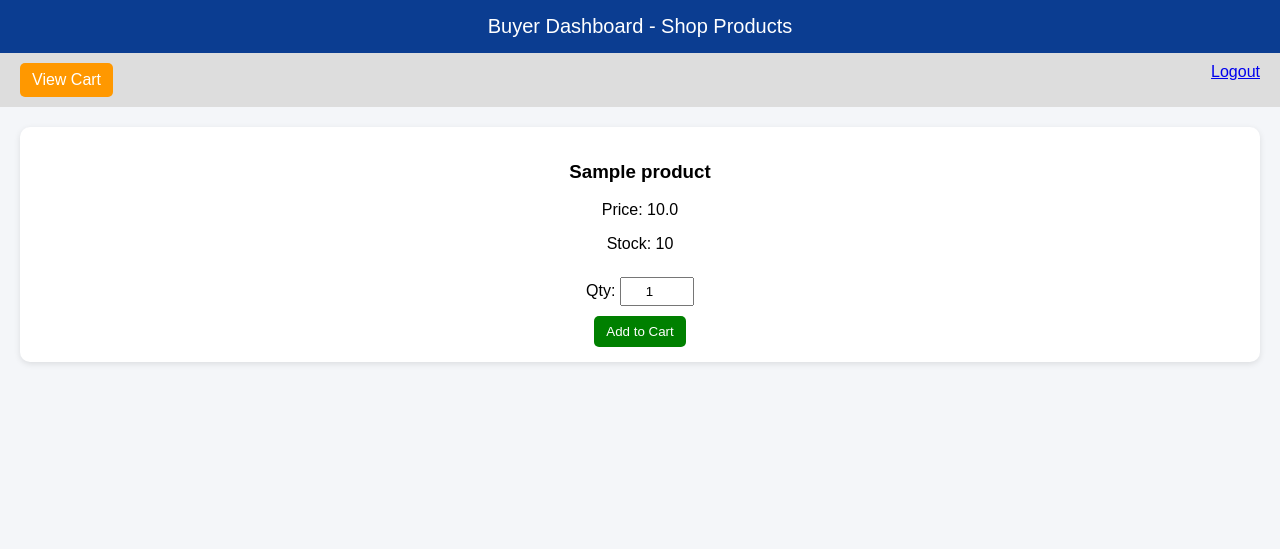
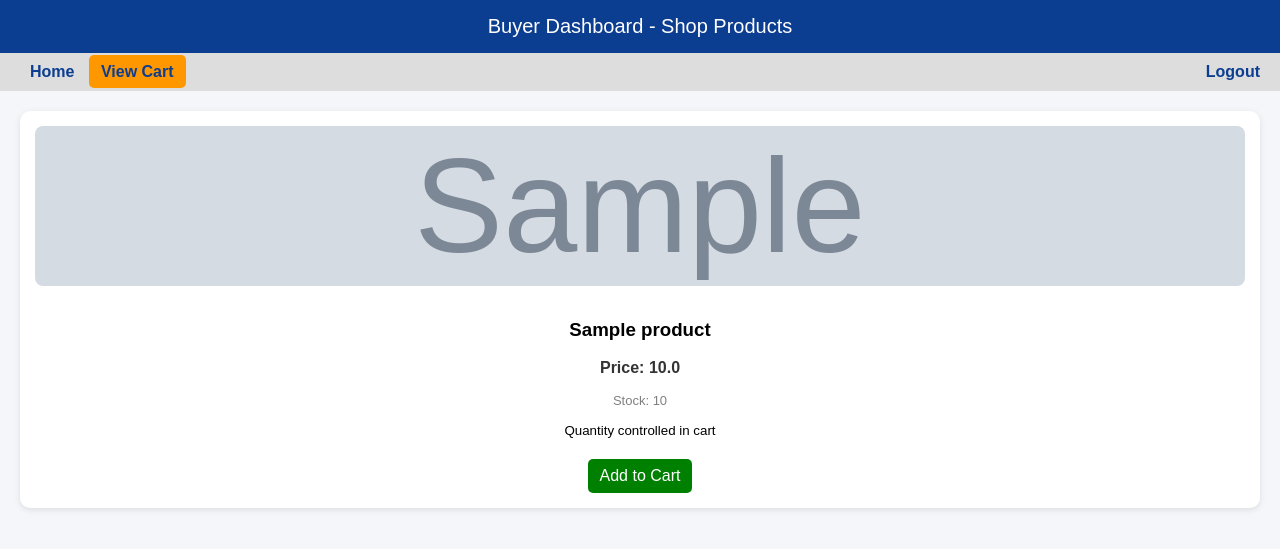
Before and after one commit to rez047/salesretailproject, a Flask app: page /buyer in a window 1280 px wide. Shown: the top 549 px of the page. Run offline with Flask 3, Linux system fonts and the light colour scheme; tables that the repository leaves empty hold one stand-in row (values such as "Sample post"); grey boxes marked "Sample" are stand-in pictures.

Commit message:
Update buyer_dashboard.html

```diff
--- a/templates/buyer_dashboard.html
+++ b/templates/buyer_dashboard.html
@@ -5,7 +5,7 @@
 
     <style>
         body {
-            font-family: Arial;
+            font-family: Arial, sans-serif;
             margin: 0;
             background: #f4f6f9;
         }
@@ -23,6 +23,14 @@
             justify-content: space-between;
             padding: 10px 20px;
             background: #ddd;
+            align-items: center;
+        }
+
+        .topbar a {
+            text-decoration: none;
+            margin-left: 10px;
+            color: #0b3d91;
+            font-weight: bold;
         }
 
         .container {
@@ -31,7 +39,7 @@
 
         .grid {
             display: grid;
-            grid-template-columns: repeat(auto-fit, minmax(240px, 1fr));
+            grid-template-columns: repeat(auto-fit, minmax(230px, 1fr));
             gap: 15px;
         }
 
@@ -43,15 +51,42 @@
             text-align: center;
         }
 
+        .card img {
+            width: 100%;
+            height: 160px;
+            object-fit: cover;
+            border-radius: 8px;
+            margin-bottom: 10px;
+        }
+
+        .price {
+            font-weight: bold;
+            color: #333;
+        }
+
+        .stock {
+            font-size: 13px;
+            color: gray;
+        }
+
+        .qty-box {
+            margin: 10px 0;
+        }
+
+        .qty-box input {
+            width: 60px;
+            padding: 5px;
+            text-align: center;
+        }
+
         .btn {
             display: inline-block;
             margin-top: 10px;
             padding: 8px 12px;
             background: green;
             color: white;
-            border: none;
+            text-decoration: none;
             border-radius: 5px;
-            cursor: pointer;
         }
 
         .cart-link {
@@ -60,17 +95,6 @@
             border-radius: 5px;
             color: white;
             text-decoration: none;
-        }
-
-        input[type="number"] {
-            width: 60px;
-            padding: 5px;
-            margin-top: 8px;
-            text-align: center;
-        }
-
-        form {
-            margin-top: 10px;
         }
     </style>
 </head>
@@ -82,7 +106,11 @@
 </header>
 
 <div class="topbar">
-    <a href="/cart" class="cart-link">View Cart</a>
+    <div>
+        <a href="/buyer">Home</a>
+        <a href="/cart" class="cart-link">View Cart</a>
+    </div>
+
     <a href="/logout">Logout</a>
 </div>
 
@@ -93,30 +121,25 @@
         {% for product in products %}
         <div class="card">
 
+            {% if product.image %}
+                <img src="/static/uploads/products/{{ product.image }}">
+            {% else %}
+                <img src="/static/uploads/products/default.png">
+            {% endif %}
+
             <h3>{{ product.name }}</h3>
 
-            <p>Price: {{ product.price }}</p>
+            <p class="price">Price: {{ product.price }}</p>
+            <p class="stock">Stock: {{ product.stock }}</p>
 
-            <p>Stock: {{ product.stock }}</p>
+            <!-- SIMPLE QUANTITY CONTROL (UI ONLY - backend still adds +1 per click) -->
+            <div class="qty-box">
+                <small>Quantity controlled in cart</small>
+            </div>
 
-            <!-- FIXED ADD TO CART WITH QUANTITY -->
-            <form method="POST" action="/cart/add/{{ product.id }}">
-
-                <label>Qty:</label>
-                <input type="number"
-                       name="quantity"
-                       value="1"
-                       min="1"
-                       max="{{ product.stock }}"
-                       required>
-
-                <br>
-
-                <button class="btn" type="submit">
-                    Add to Cart
-                </button>
-
-            </form>
+            <a class="btn" href="/cart/add/{{ product.id }}">
+                Add to Cart
+            </a>
 
         </div>
         {% endfor %}
```
